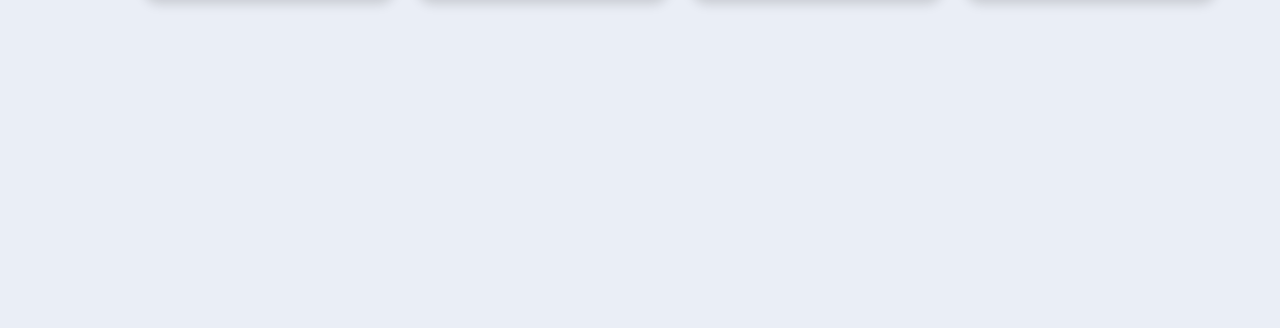
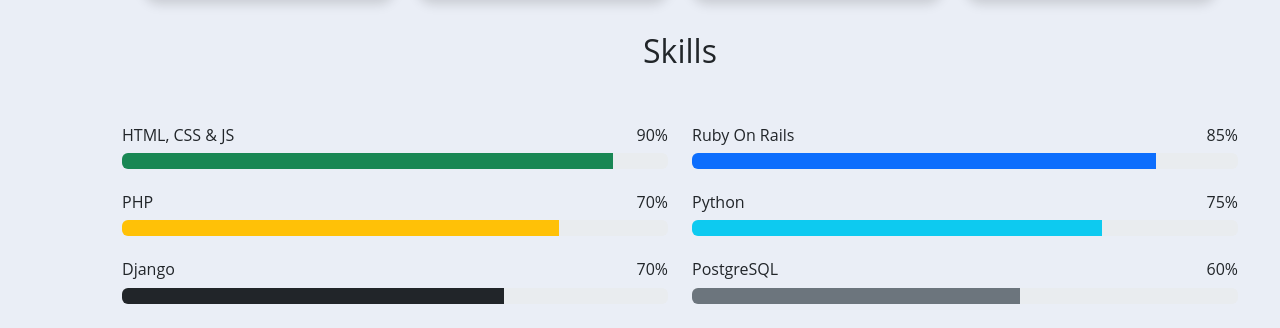
Before and after one commit to JavierBeltranHMO/portfolio, a website: page index.html in a window 1280 px wide. Shown: the part 5142-5470 px from the top of the page. Before the commit the page ends 5174 px from the top, so only its background shows below. Drawn offline with Linux system fonts and the light colour scheme.

Commit message:
added progress bars to tech section

```diff
--- a/index.html
+++ b/index.html
@@ -314,6 +314,7 @@
                 <h2>Technologies</h2>
             </div>
             <div class="container">
+                <!-- cards -->
                 <div class="row">
                     <div class="card-container">
                         <!-- frontend -->
@@ -365,6 +366,76 @@
                         </div>
                     </div>
                 </div>
+
+                <!-- skill bars -->
+                <div class="row">
+                    <div class="mb-5 text-center">
+                        <h2>Skills</h2>
+                    </div>
+
+                      <!-- Columna izquierda -->
+                    <div class="col-md-6 mb-4">
+                        <h6 class="d-flex justify-content-between">
+                        <span>HTML, CSS & JS</span>
+                        <span>90%</span>
+                        </h6>
+                        <div class="progress">
+                        <div class="progress-bar bg-success" style="width: 90%;" aria-valuenow="90"></div>
+                        </div>
+                    </div>
+
+                    <div class="col-md-6 mb-4">
+                        <h6 class="d-flex justify-content-between">
+                        <span>Ruby On Rails</span>
+                        <span>85%</span>
+                        </h6>
+                        <div class="progress">
+                        <div class="progress-bar bg-primary" style="width: 85%;" aria-valuenow="85"></div>
+                        </div>
+                    </div>
+
+                    <div class="col-md-6 mb-4">
+                        <h6 class="d-flex justify-content-between">
+                        <span>PHP</span>
+                        <span>70%</span>
+                        </h6>
+                        <div class="progress">
+                        <div class="progress-bar bg-warning" style="width: 80%;" aria-valuenow="80"></div>
+                        </div>
+                    </div>
+
+                    <div class="col-md-6 mb-4">
+                        <h6 class="d-flex justify-content-between">
+                        <span>Python</span>
+                        <span>75%</span>
+                        </h6>
+                        <div class="progress">
+                        <div class="progress-bar bg-info" style="width: 75%;" aria-valuenow="75"></div>
+                        </div>
+                    </div>
+
+                    <div class="col-md-6 mb-4">
+                        <h6 class="d-flex justify-content-between">
+                        <span>Django</span>
+                        <span>70%</span>
+                        </h6>
+                        <div class="progress">
+                        <div class="progress-bar bg-dark" style="width: 70%;" aria-valuenow="70"></div>
+                        </div>
+                    </div>
+
+                    <div class="col-md-6 mb-4">
+                        <h6 class="d-flex justify-content-between">
+                        <span>PostgreSQL</span>
+                        <span>60%</span>
+                        </h6>
+                        <div class="progress">
+                        <div class="progress-bar bg-secondary" style="width: 60%;" aria-valuenow="60"></div>
+                        </div>
+                    </div>
+                    </div>
+
+                </div>
             </div>
         </section>
         <!-- end technologies -->
```
